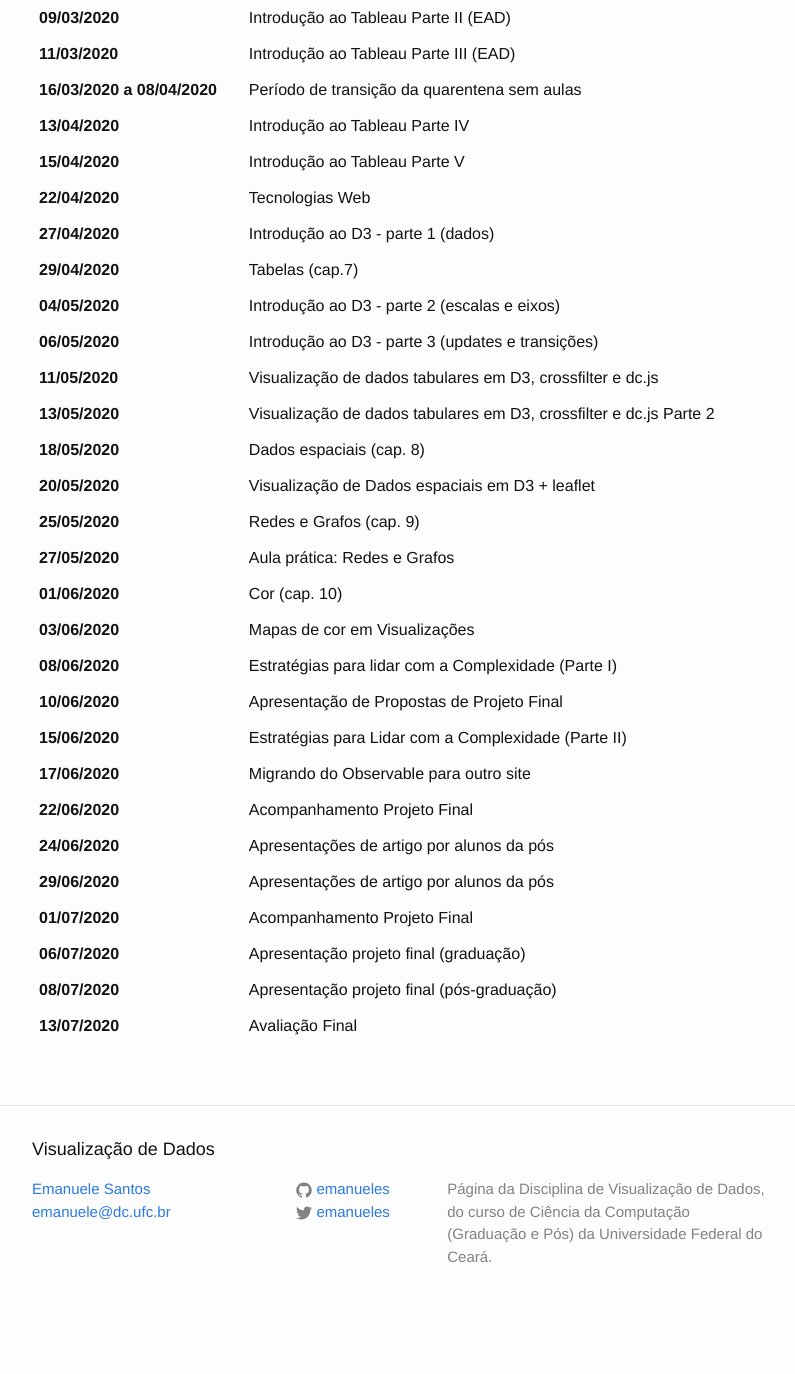
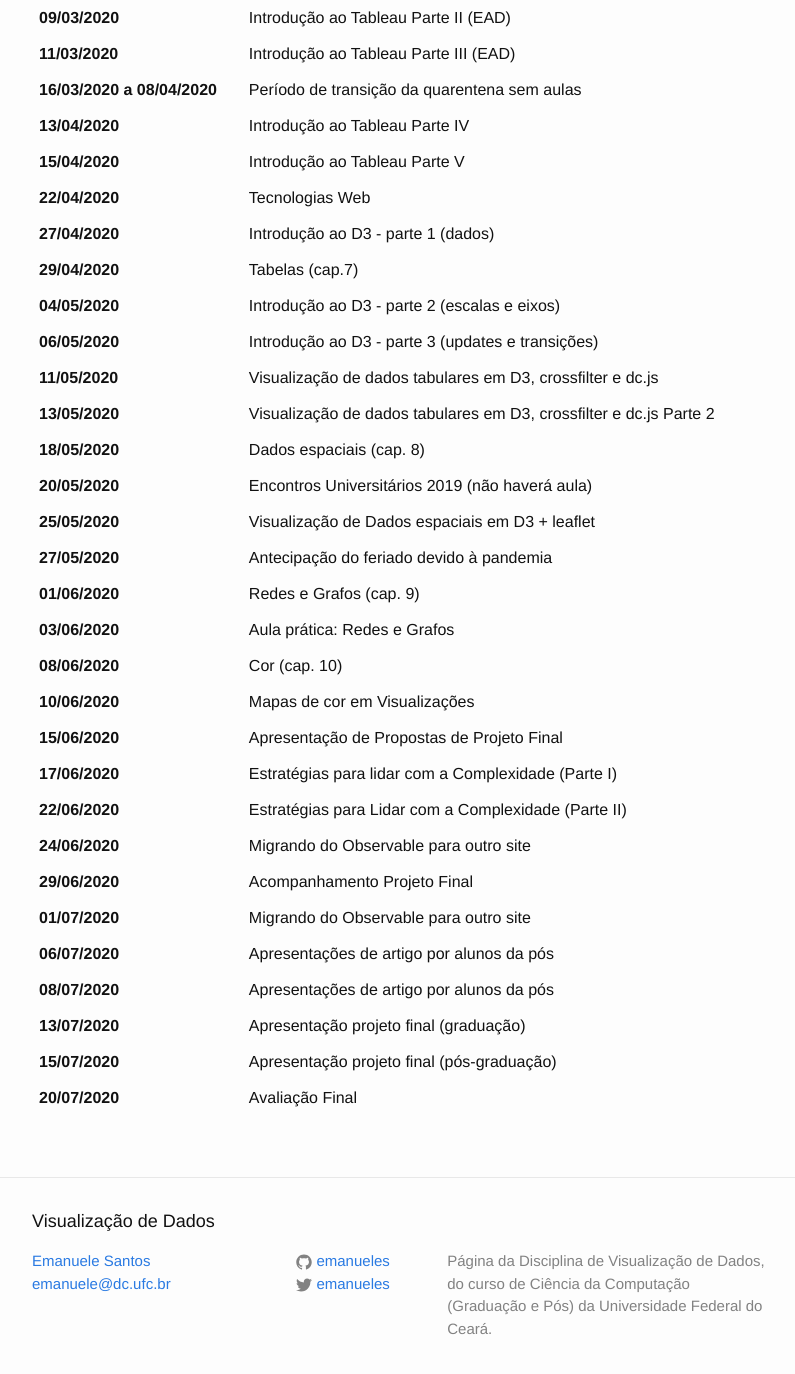
Before and after one commit to emanueles/datavis-course, a Jekyll site: the page built from calendar.md, in a window 1280 px wide and 1400 px high, scrolled down 511 px. Shown: the top 1374 px of the window, without its empty margins (238-1033 px from the left). Built offline with Jekyll 4.4.1, drawn with Linux system fonts in a browser that asks for light colours; before the commit the page ends 1839 px from its top, so only the background shows below that.

Commit message:
Updated calendar.

```diff
--- a/calendar.md
+++ b/calendar.md
@@ -95,66 +95,74 @@
     </tr>
     <tr>
       <td><b>20/05/2020</b></td>
+      <td> Encontros Universitários 2019 (não haverá aula)  </td>
+    </tr>
+    <tr>
+      <td><b>25/05/2020</b></td>
       <td> Visualização de Dados espaciais em D3 + leaflet  </td>
     </tr>
     <tr>
-      <td><b>25/05/2020</b></td>
+      <td><b>27/05/2020</b></td>
+      <td> Antecipação do feriado devido à pandemia</td>
+    </tr>
+    <tr>
+      <td><b>01/06/2020</b></td>
       <td> Redes e Grafos (cap. 9)</td>
     </tr>
     <tr>
-      <td><b>27/05/2020</b></td>
+      <td><b>03/06/2020</b></td>
       <td> Aula prática: Redes e Grafos </td>
     </tr>
     <tr>
-      <td><b>01/06/2020</b></td>
+      <td><b>08/06/2020</b></td>
       <td> Cor (cap. 10) </td>
     </tr>
     <tr>
-      <td><b>03/06/2020</b></td>
+      <td><b>10/06/2020</b></td>
       <td> Mapas de cor em Visualizações</td>
     </tr>
     <tr>
-      <td><b>08/06/2020</b></td>
+      <td><b>15/06/2020</b></td>
+      <td> Apresentação de Propostas de Projeto Final </td>
+    </tr>
+    <tr>
+      <td><b>17/06/2020</b></td>
       <td> Estratégias para lidar com a Complexidade (Parte I) </td>
     </tr>
     <tr>
-      <td><b>10/06/2020</b></td>
-      <td> Apresentação de Propostas de Projeto Final </td>
-    </tr>
-    <tr>
-      <td><b>15/06/2020</b></td>
+      <td><b>22/06/2020</b></td>
       <td> Estratégias para Lidar com a Complexidade (Parte II)</td>
     </tr>
     <tr>
-      <td><b>17/06/2020</b></td>
+      <td><b>24/06/2020</b></td>
       <td> Migrando do Observable para outro site </td>
     </tr>
     <tr>
-      <td><b>22/06/2020</b></td>
-      <td> Acompanhamento Projeto Final</td>
+      <td><b>29/06/2020</b></td>
+      <td> Acompanhamento Projeto Final </td>
     </tr>
     <tr>
-      <td><b>24/06/2020</b></td>
+      <td><b>01/07/2020</b></td>
+      <td> Migrando do Observable para outro site </td>
+    </tr>
+    <tr>
+      <td><b>06/07/2020</b></td>
       <td> Apresentações de artigo por alunos da pós</td>
     </tr>
     <tr>
-      <td><b>29/06/2020</b></td>
+      <td><b>08/07/2020</b></td>
       <td> Apresentações de artigo por alunos da pós </td>
     </tr>
     <tr>
-      <td><b>01/07/2020</b></td>
-      <td> Acompanhamento Projeto Final </td>
-    </tr>
-    <tr>
-      <td><b>06/07/2020</b></td>
+      <td><b>13/07/2020</b></td>
       <td> Apresentação projeto final (graduação)</td>
     </tr>
     <tr>
-      <td><b>08/07/2020</b></td>
+      <td><b>15/07/2020</b></td>
       <td> Apresentação projeto final (pós-graduação) </td>
     </tr>
     <tr>
-      <td><b>13/07/2020</b></td>
+      <td><b>20/07/2020</b></td>
       <td> Avaliação Final </td>
     </tr>
     </tbody>
```
